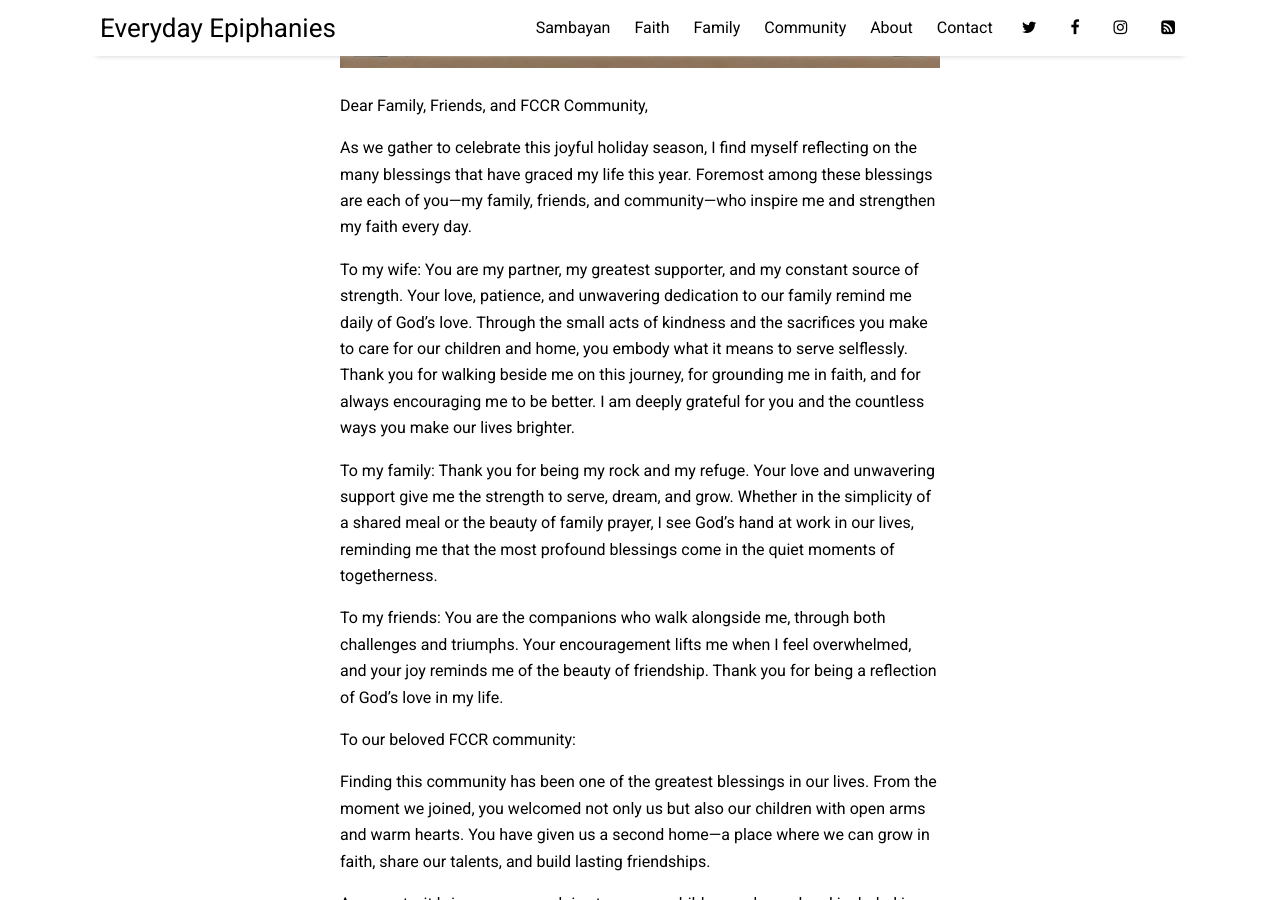
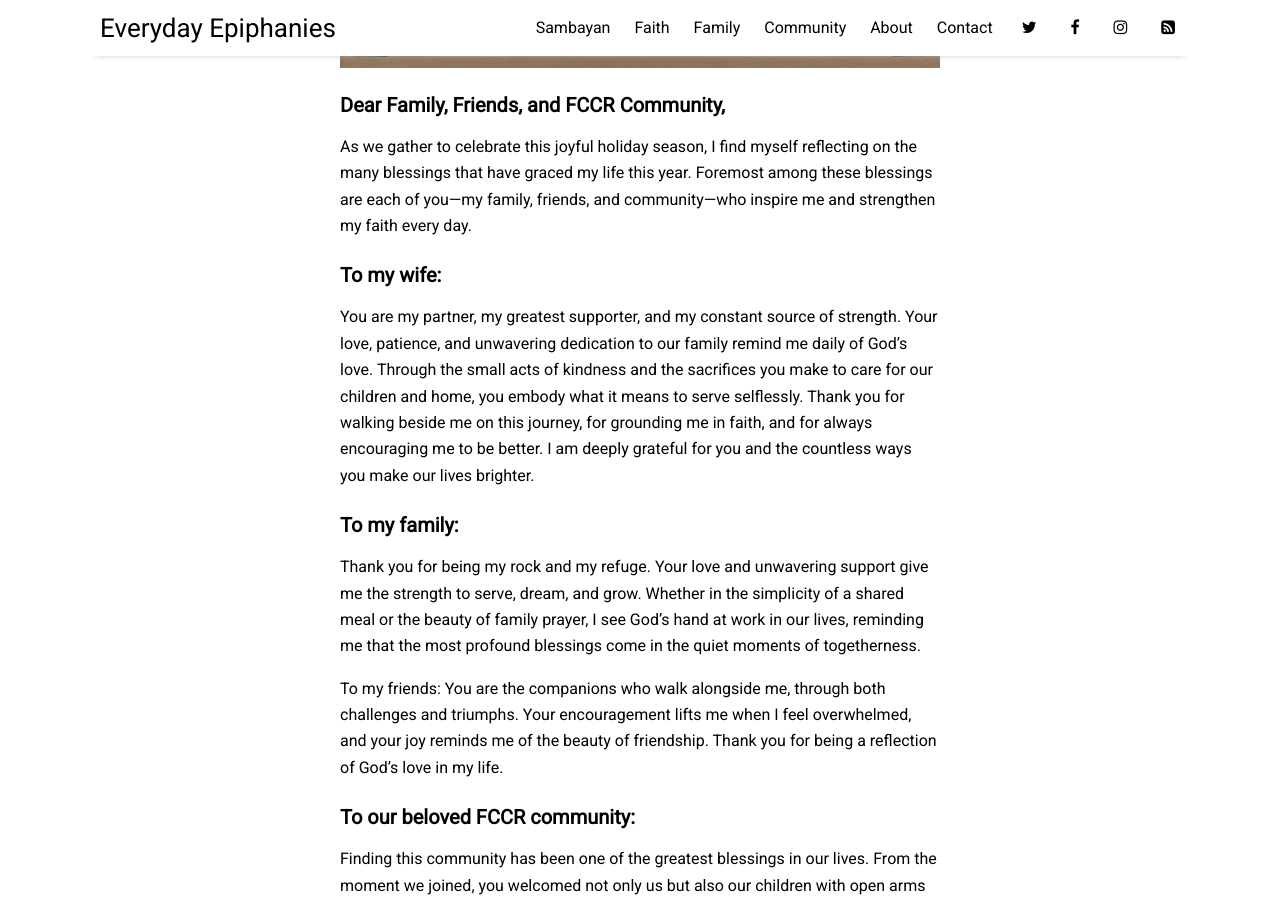
Before and after one commit to sailhenz/sailhenz.github.io, a Jekyll site: the page built from _posts/2024-12-25-open-letter-love-gratitude.md, in a window 1280 px wide and 900 px high, scrolled down 477 px. Built offline with Jekyll 4.4.1, drawn with Linux system fonts in a browser that asks for light colours; nearby versions of some CDN libraries; some of the changed text lies outside the part shown.

```diff
--- a/_posts/2024-12-25-open-letter-love-gratitude.md
+++ b/_posts/2024-12-25-open-letter-love-gratitude.md
@@ -7,17 +7,21 @@ tags: [fccr,faith,community]
 image: openletter-2024.jpeg
 ---
 
-Dear Family, Friends, and FCCR Community,
+### Dear Family, Friends, and FCCR Community,
 
 As we gather to celebrate this joyful holiday season, I find myself reflecting on the many blessings that have graced my life this year. Foremost among these blessings are each of you—my family, friends, and community—who inspire me and strengthen my faith every day.
 
-To my wife: You are my partner, my greatest supporter, and my constant source of strength. Your love, patience, and unwavering dedication to our family remind me daily of God’s love. Through the small acts of kindness and the sacrifices you make to care for our children and home, you embody what it means to serve selflessly. Thank you for walking beside me on this journey, for grounding me in faith, and for always encouraging me to be better. I am deeply grateful for you and the countless ways you make our lives brighter.
+### To my wife:
 
-To my family: Thank you for being my rock and my refuge. Your love and unwavering support give me the strength to serve, dream, and grow. Whether in the simplicity of a shared meal or the beauty of family prayer, I see God’s hand at work in our lives, reminding me that the most profound blessings come in the quiet moments of togetherness.
+You are my partner, my greatest supporter, and my constant source of strength. Your love, patience, and unwavering dedication to our family remind me daily of God’s love. Through the small acts of kindness and the sacrifices you make to care for our children and home, you embody what it means to serve selflessly. Thank you for walking beside me on this journey, for grounding me in faith, and for always encouraging me to be better. I am deeply grateful for you and the countless ways you make our lives brighter.
+
+### To my family:
+
+Thank you for being my rock and my refuge. Your love and unwavering support give me the strength to serve, dream, and grow. Whether in the simplicity of a shared meal or the beauty of family prayer, I see God’s hand at work in our lives, reminding me that the most profound blessings come in the quiet moments of togetherness.
 
 To my friends: You are the companions who walk alongside me, through both challenges and triumphs. Your encouragement lifts me when I feel overwhelmed, and your joy reminds me of the beauty of friendship. Thank you for being a reflection of God’s love in my life.
 
-To our beloved FCCR community:
+### To our beloved FCCR community:
 
 Finding this community has been one of the greatest blessings in our lives. From the moment we joined, you welcomed not only us but also our children with open arms and warm hearts. You have given us a second home—a place where we can grow in faith, share our talents, and build lasting friendships.
 
@@ -33,5 +37,5 @@ As we look ahead to a new year, I pray that we continue to grow as individuals a
 
 May the love, joy, and peace of Christ fill your hearts and homes this Christmas and in the year to come. Let us remain steadfast in our journey, always seeking to love and serve as He has loved and served us.
 
-With love and prayers,
-Sai
+#### With love and prayers,
+#### Sai
```
